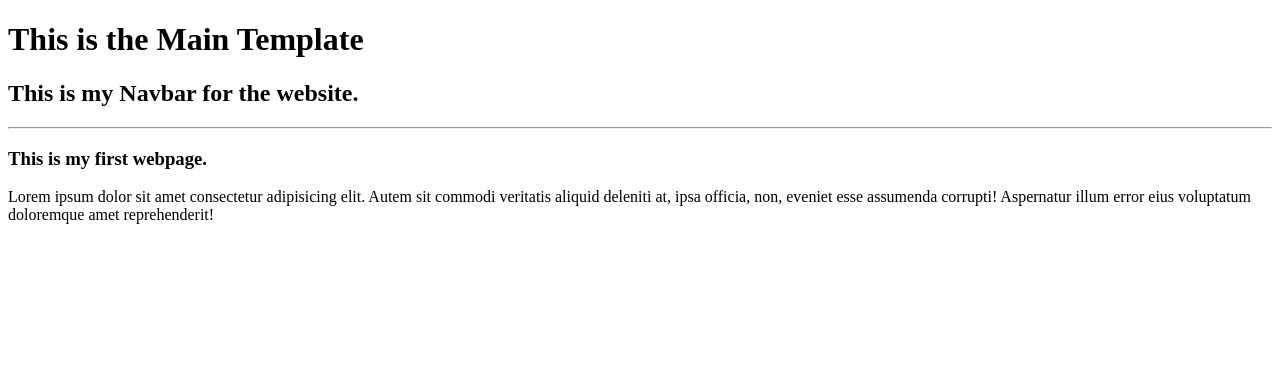
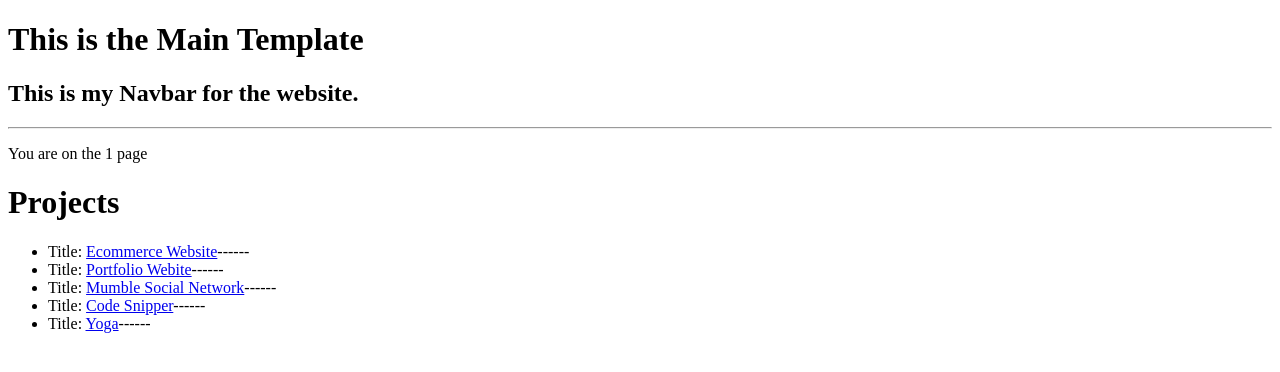
Before and after one commit to adan-shahid/Development, a Django app: template Django/tutorial/templates/index.html in a window 1280 px wide. Shown: the top 372 px of the page. Run offline with Django 5.2, Linux system fonts and the light colour scheme; data comes from the database, SQL or seed files in the repository; the template is opened without the code that fills it: values that come from a table or form of the project are taken from there, most other values are stand-ins (such as "Sample title", 1, 10 or a date in 2020).

Commit message:
Practiced the concepts

```diff
--- a/Django/tutorial/myapp/urls.py
+++ b/Django/tutorial/myapp/urls.py
@@ -3,6 +3,7 @@ from . import views
 
 urlpatterns = [
 
-    path('project', views.project, name="project"),
+    path('', views.projects, name="projects"),
+    path('project/<str:pk>', views.project, name='project'),
 
 ]
--- a/Django/tutorial/templates/index.html
+++ b/Django/tutorial/templates/index.html
@@ -3,7 +3,32 @@
 {% extends 'main.html' %}
 
 {% block content1 %}
-<h3>This is my first webpage.</h3>
-<p>Lorem ipsum dolor sit amet consectetur adipisicing elit. Autem sit commodi veritatis aliquid deleniti at, ipsa officia, non, eveniet esse assumenda corrupti! Aspernatur illum error eius voluptatum doloremque amet reprehenderit!</p>
+
+<p>You are on the {{page}} page</p>
+<h1>Projects</h1>
+<ul>
+    {% for project in projects%}
+    <li>Title: <a href="/project/{{project.id}}">{{project.title}}</a>------ {{project.description}}</li>
+
+
+    {% endfor %}
+
+</ul>
+
+<!-- {% if age > 10 %}
+<p>Your age is greater than 10</p>
+
+{% elif age == 10 %}
+<p>You are exacty 10 years old.</p>
+
+{% else %}
+<p>Your age is less than 10</p>
+
+{% endif %} -->
+
+
+
+<!-- <h3>This is my first webpage.</h3>
+<p>Lorem ipsum dolor sit amet consectetur adipisicing elit. Autem sit commodi veritatis aliquid deleniti at, ipsa officia, non, eveniet esse assumenda corrupti! Aspernatur illum error eius voluptatum doloremque amet reprehenderit!</p> -->
 
 {% endblock content1 %}
--- /dev/null
+++ b/Django/tutorial/templates/single-project.html
@@ -0,0 +1,5 @@
+
+{% include 'navbar.html' %}
+<h2>This is my single Project.</h2>
+<h2> {{ project.title }} </h2>
+<p> {{ project.description }} </p>
```
Also changed, not shown: Django/tutorial/myapp/views.py (+30 -2 lines).
